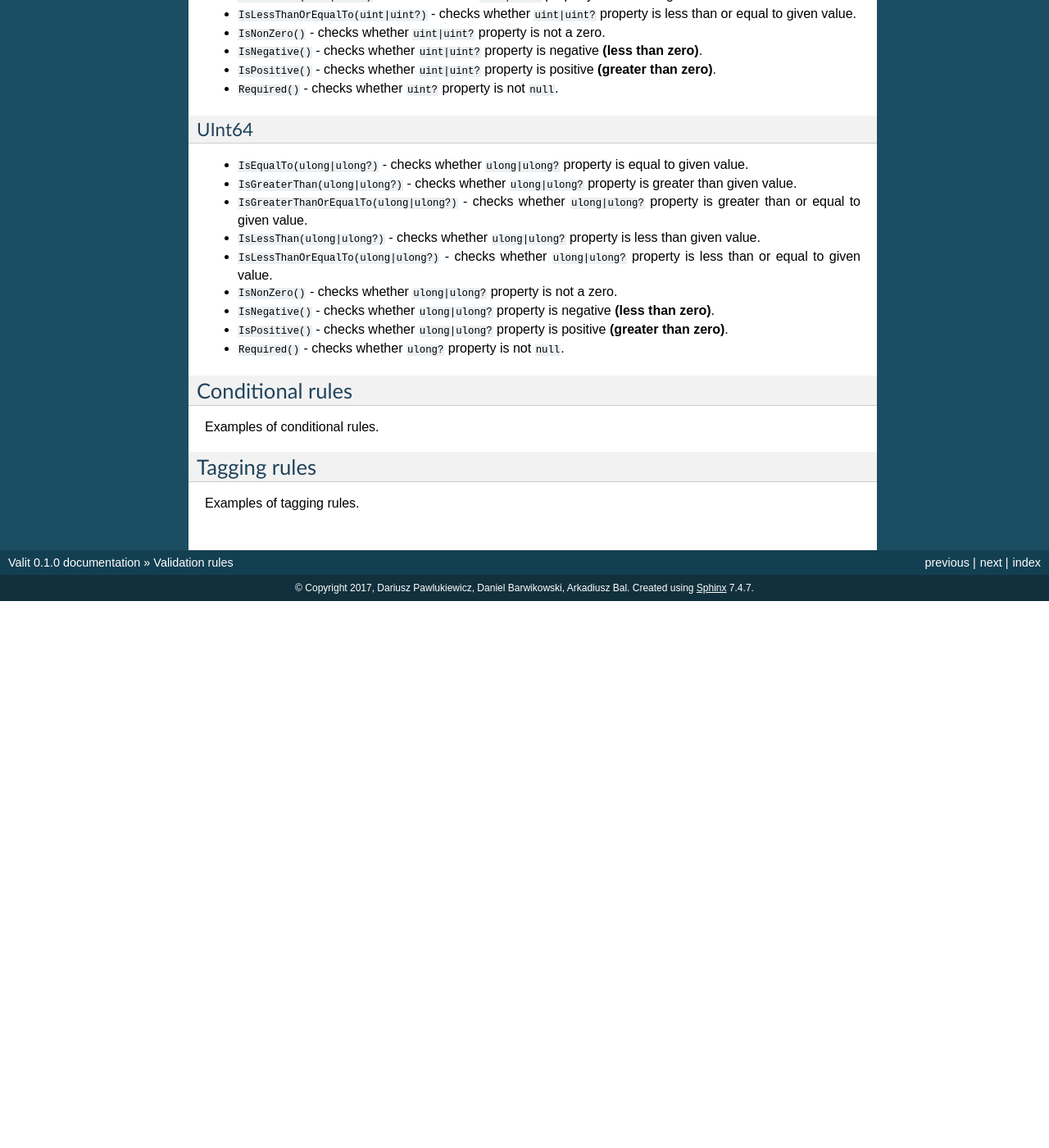
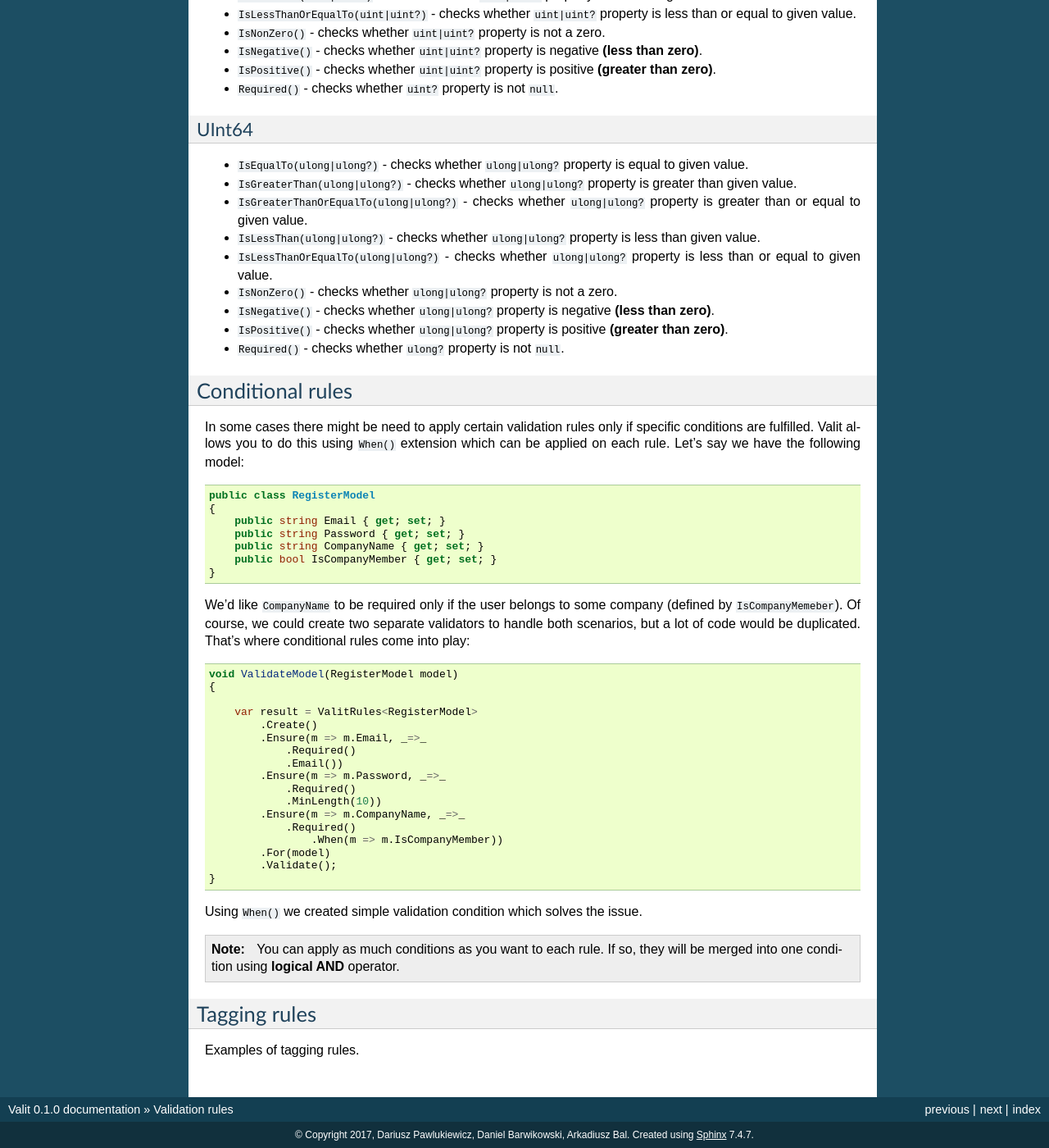
Before and after one commit to valit-stack/Valit.Docs, a Sphinx documentation site: the page built from docs/validation-rules/index.rst, in a window 1280 px wide and 1400 px high, scrolled down 5337 px. Shown: the whole window at 82% size. Built offline with Sphinx 7.4.7, drawn with Linux system fonts in a browser that asks for light colours; before the commit the page ends 6070 px from its top, so only the background shows below that.

Commit message:
added conditional rules part

```diff
--- a/docs/validation-rules/index.rst
+++ b/docs/validation-rules/index.rst
@@ -219,7 +219,45 @@ UInt64
 
 Conditional rules
 =================
-Examples of conditional rules.
+In some cases there might be need to apply certain validation rules only if specific conditions are fulfilled. Valit allows you to do this using ``When()`` extension which can be applied on each rule. Let's say we have the following model:
+
+.. sourcecode:: csharp
+
+    public class RegisterModel
+    {
+        public string Email { get; set; }
+        public string Password { get; set; }
+        public string CompanyName { get; set; }
+        public bool IsCompanyMember { get; set; }
+    }
+
+We'd like ``CompanyName`` to be required only if the user belongs to some company (defined by ``IsCompanyMemeber``). Of course, we could create two separate validators to handle both scenarios, but a lot of code would be duplicated. That's where conditional rules come into play:
+
+.. sourcecode:: csharp
+
+
+        void ValidateModel(RegisterModel model)
+        {
+
+            var result = ValitRules<RegisterModel>
+                .Create()
+                .Ensure(m => m.Email, _=>_
+                    .Required()
+                    .Email())
+                .Ensure(m => m.Password, _=>_
+                    .Required()
+                    .MinLength(10))
+                .Ensure(m => m.CompanyName, _=>_
+                    .Required()
+                        .When(m => m.IsCompanyMember))
+                .For(model)
+                .Validate();
+        }
+
+
+Using ``When()`` we created simple validation condition which solves the issue.
+
+.. note:: You can apply as much conditions as you want to each rule. If so, they will be merged into one condition using **logical AND** operator.
 
 Tagging rules
 =============
```
